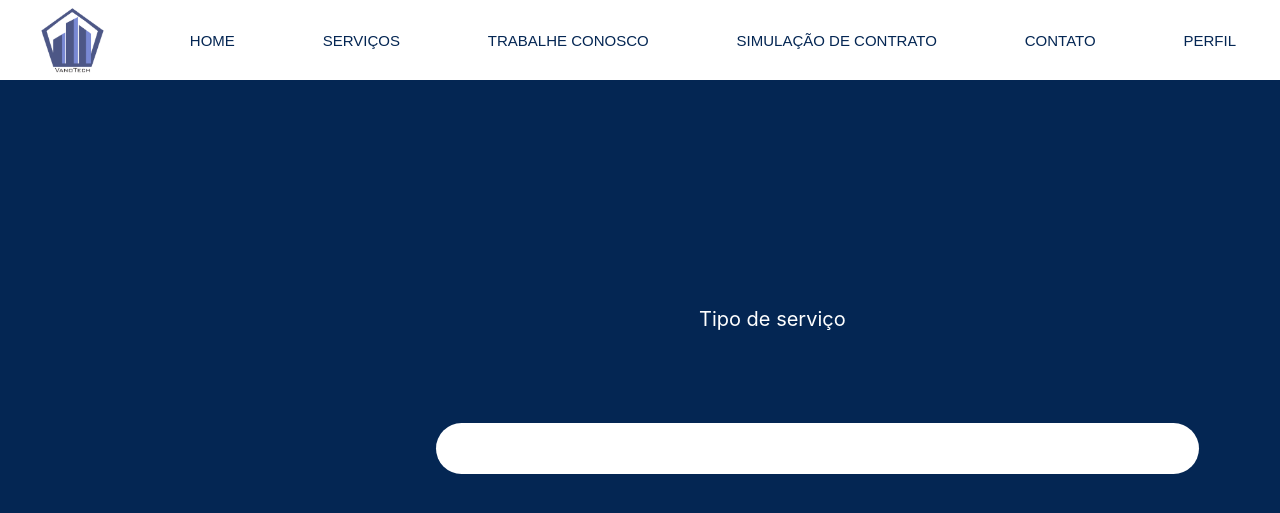
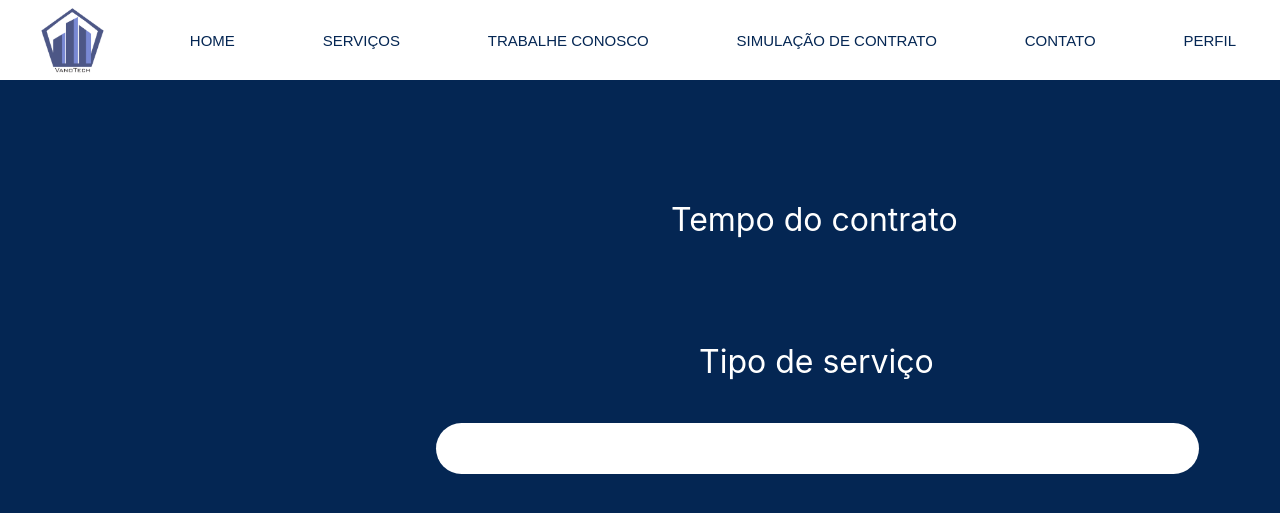
Before and after one commit to wandjr/VanoTech, a PHP site: page /contratar_servico.php in a window 1280 px wide. Shown: the top 513 px of the page. Run offline with PHP 8.4, Linux system fonts and the light colour scheme; some web fonts are replaced.

Commit message:
Update contratar_servico.php

```diff
--- a/contratar_servico.php
+++ b/contratar_servico.php
@@ -17,14 +17,14 @@
 width: 238px;
 height: 39px;
 left: 699px;
-top: 300px;
+top: 342px;
 
 font-family: 'Inter';
 font-style: normal;
 font-weight: 400;
-font-size: 20px;
+font-size: 32px;
 line-height: 39px;
-color: white;
+color:white;
 }
 
 .Escolha
@@ -39,7 +39,33 @@ background: #FFFFFF;
 border-radius: 90px;
 }
 
+.tempo
+{
+position: absolute;
+width: 294px;
+height: 39px;
+left: 671px;
+top: 200px;
 
+font-family: 'Inter';
+font-style: normal;
+font-weight: 400;
+font-size: 32px;
+line-height: 39px;
+color:white;
+}
+
+.Escolhatempo
+{
+position: absolute;
+width: 763px;
+height: 54px;
+left: 436px;
+top: 587px;
+
+background: white;
+border-radius: 90px;
+}
 </style>
 
 <body>
@@ -57,6 +83,9 @@ border-radius: 90px;
 
     <div class="Escolha"></div>
 
+    <div class="tempo">Tempo do contrato</div>
+
+
 
 
 </body>
```
